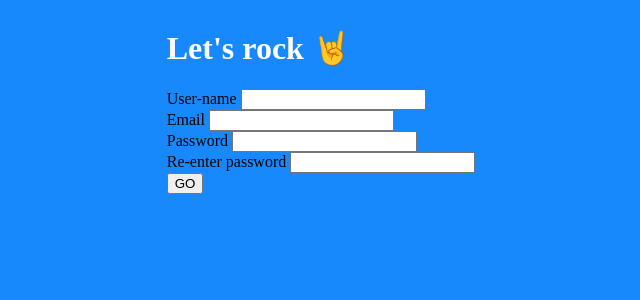
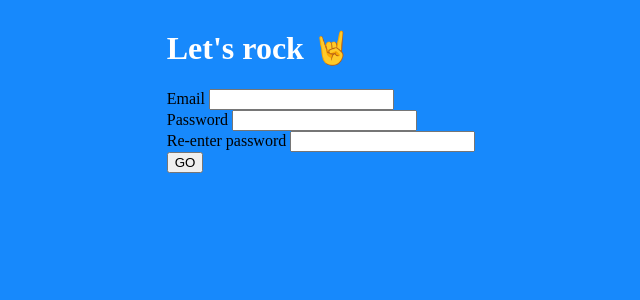
Before and after one commit to tatefrost/Stalk-Star, a Flask app: page /signup in a window 1280 px wide. Shown: the top 300 px of the page, without its empty margins (319-959 px from the left). Run offline with Flask 2, Linux system fonts and the light colour scheme.

Commit message:
connected to new db, altered server file to allow users to sign in

```diff
--- a/api_file.py
+++ b/api_file.py
@@ -63,7 +63,7 @@ def check_db(artist_name):
         """Check if the artist is in the database, if not it will search them on Youtube and add them"""
 
         # Sort through database for matching artist name
-        artist_db_name = Artist.query.filter_by(artist_name=artist_name).first()
+        artist_db_name = Artist.query.get(artist_name)
 
         if not artist_db_name:
                 print("No artist found, searching youtube")
@@ -82,6 +82,8 @@ def check_db(artist_name):
 
 # Loop over database, search each artist, search their latest song, and then compare the value to the latest song in the database, and save all the artists whose latest song has changed
 def check_for_updates():
+
+
         pass
 
 # Loop over database and find any users that follow any artist that had a change, then generate an email and send it to that user
--- a/model.py
+++ b/model.py
@@ -62,7 +62,7 @@ def connect_to_db(app):
     """Connect the database to our Flask app."""
 
     # Configure to use our PstgreSQL database
-    app.config['SQLALCHEMY_DATABASE_URI'] = f'postgresql://postgres:{str(pass_word)}@localhost/stalk-star'
+    app.config['SQLALCHEMY_DATABASE_URI'] = f'postgresql://hqtmeaoncqqudi:51e5c7ea3abf3a75e6fdd4602d66c14977c8df4d4d09a803283b047067f0834b@ec2-54-157-15-228.compute-1.amazonaws.com:5432/d1s0fdqo0nmr5l'
     app.config['SQLALCHEMY_TRACK_MODIFICATIONS'] = False
     db.app = app
     db.init_app(app)
--- a/server.py
+++ b/server.py
@@ -1,5 +1,6 @@
 """Stalk-Star Server"""
 
+from sqlite3 import connect
 from jinja2 import StrictUndefined
 
 from flask import (Flask, render_template, redirect, request, flash, session)
@@ -33,7 +34,6 @@ def signup():
 def signup_submit():
         """Submit sign up for Stalk-Star account forum"""
 
-        user_name = request.form["name"]
         email = request.form["email"]
         password = request.form["password"]
         password_repeat = request.form["pass2"]
@@ -41,7 +41,7 @@ def signup_submit():
         user_is_in_db = User.query.filter_by(email=email).first()
 
         if password == password_repeat and not user_is_in_db:
-                new_user = User(user_name=user_name, email=email, password=password)
+                new_user = User(email=email, password=password)
 
                 db.session.add(new_user)
                 db.session.commit()
@@ -70,16 +70,16 @@ def signin_submit():
 
         if not user:
             flash("No user with that email found")
-            return redirect("/login")
+            return redirect("/signin")
 
         if user.password != password:
             flash("Incorrect password")
-            return redirect("/login")
+            return redirect("/signin")
 
         session["user_id"] = user.user_id
 
         flash("Logged in")
-        return redirect(f"/users/{user.user_id}")
+        return redirect(f"/home/{user.user_id}")
 
 
 @app.route("/signout")
@@ -90,11 +90,13 @@ def signout():
         flash("You are logged out.")
         return redirect("/")
 
-@app.route('/home')
-def home():
+@app.route('/home/<int:user_id>', methods=["GET"])
+def home(user_id):
         """Users Home page for Stalk-Star"""
 
-        return render_template("homepage.html")
+        user_id = User.query.get(user_id)
+
+        return render_template("homepage.html", user_id=user_id)
 
 
 @app.route('/artists/<int:user_id>', methods=["GET"])
@@ -139,6 +141,8 @@ if __name__ == "__main__":
 
         app.jinja_env.auto_reload = app.debug
 
+        connect_to_db(app)
+
         # assure templates, etc. are not cached in debug mode
         DebugToolbarExtension(app)
 
--- a/templates/artists.html
+++ b/templates/artists.html
@@ -21,7 +21,7 @@
 
 <div id="artists_list">
   <ul>
-  {% for artist in artists %}
+  {% for artists in artist %}
     <li>
       {{ artist.artist_name }}
     </li>
--- a/templates/homepage.html
+++ b/templates/homepage.html
@@ -1,7 +1,7 @@
 {% extends 'base.html' %}
 {% block content %}
 
-<h1>Welcome back, {{ user.email }} 👋</h1>
+<h1>Welcome back 👋</h1>
 
 <p><a href="/artists/{{ user.user_id }}">Update Followings</a></p>
 <p><a href="/signout">Logout</a></p>
--- a/templates/signup.html
+++ b/templates/signup.html
@@ -4,13 +4,6 @@
 <h1>Let's rock 🤘</h1>
 
 <form action="signup" method="POST">
-
-  <div>
-    <label>
-      User-name
-      <input type="name" name="name">
-    </label>
-  </div>
 
   <div>
     <label>
```
